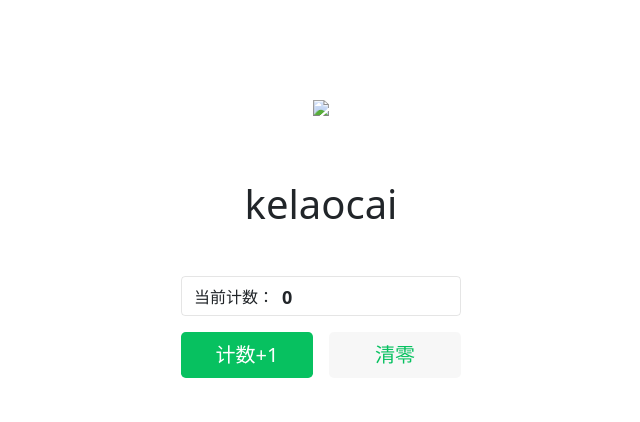
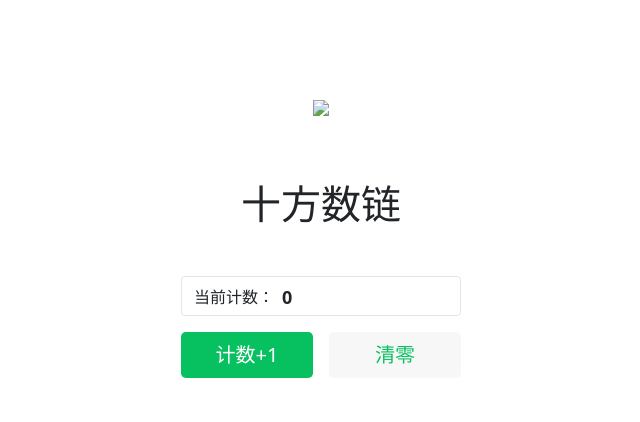
Before and after one commit to kelaocai/zechat-s, a Flask app: page / in a window 1280 px wide. Shown: the top 422 px of the page, without its empty margins (319-959 px from the left). Run offline with Flask 2, Linux system fonts and the light colour scheme; data that the repository does not hold is empty; some libraries are stand-ins or nearby versions.

Commit message:
修改首页,增加网站名称

```diff
--- a/wxcloudrun/templates/index.html
+++ b/wxcloudrun/templates/index.html
@@ -15,7 +15,7 @@
       integrity="sha384-1BmE4kWBq78iYhFldvKuhfTAU6auU8tT94WrHftjDbrCEXSU1oBoqyl2QvZ6jIW3"
       crossorigin="anonymous"
     />
-    <title>kelaocai</title>
+    <title>十方数链</title>
     <style>
       .title-logo {
         height: 80px;
@@ -76,7 +76,7 @@
           class="title-logo"
           src="https://static-index-4gtuqm3bfa95c963-1304825656.tcloudbaseapp.com/official-website/favicon.svg"
         />
-        <h1 style="display: inline; margin-bottom: 48px;">kelaocai</h1>
+        <h1 style="display: inline; margin-bottom: 48px;">十方数链</h1>
       </div>
       <div style="text-align: center">
         <p class="count-text">当前计数：<span class="count-number"></span></p>
```
